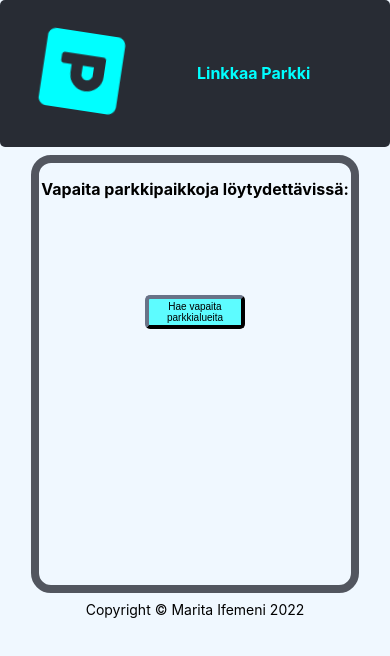
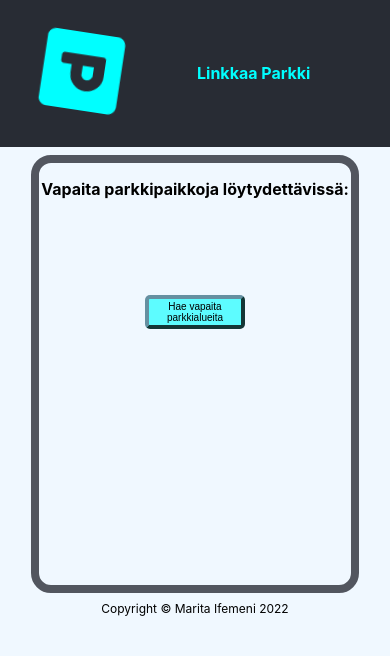
Before and after one commit to MaritaIfemeni/parking-app, a React (Create React App) app: page / in a window 390 px wide. Shown: the top 656 px of the page. Built offline with nearby package versions, Linux system fonts and the light colour scheme; no server answers.

Commit message:
css update

```diff
--- a/src/App.css
+++ b/src/App.css
@@ -1,7 +1,6 @@
 body {
   height: 50vh;
   background-color: aliceblue;
-  border-radius: 5px;
 }
 
 .App {
@@ -21,7 +20,7 @@ body {
   margin-top: 70px;
   padding: 5px;
   width: 170px;
-  border-color: #282c34;
+  border-color: #282c34c9;
   border-width: 4px;
   border-radius: 5px;
   background-color: rgba(0, 255, 255, 0.613);
@@ -41,7 +40,6 @@ body {
   justify-content: left;
   font-size: calc(10px + 2vmin);
   color: aqua;
-  border-radius: 5px;
 }
 
 .App-link {
@@ -76,6 +74,7 @@ h3 {
 .copyright
 {
   padding: 1vh;
+  font-size: 12px;
 }
 /* On screens that are 992px or less */
 @media screen and (max-width: 992px) {
@@ -101,7 +100,7 @@ h3 {
     margin-top: 30px;
     padding: 2px;
     width: 100px;
-    border-color: #282c34;
+    border-color: #282c34c9;
     border-width: 4px;
     border-radius: 5px;
     background-color: rgba(0, 255, 255, 0.613);
```
